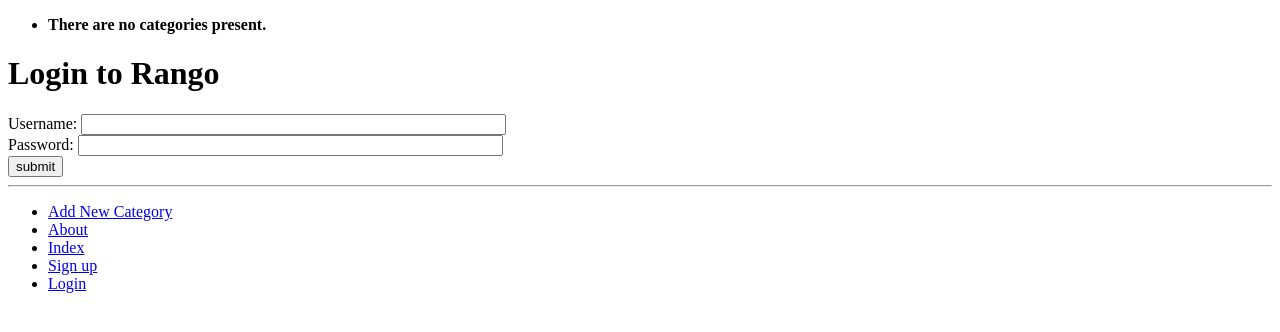
After one commit to vtaskow/RangoApplication, a Django app: page /rango/login/ in a window 1280 px wide. The commit adds this page. Shown: the top 332 px of the page. Run offline with Django 3.2, Linux system fonts and the light colour scheme; data that the repository does not hold is empty.

Commit message:
Added login html, view, updated urls, index html

```diff
--- a/rango/forms.py
+++ b/rango/forms.py
@@ -1,6 +1,7 @@
 from django import forms
 from rango.models import Page, Category, UserProfile
 from django.contrib.auth.models import User
+
 
 class CategoryForm(forms.ModelForm):
     name = forms.CharField(max_length=128, help_text="Please enter the category name.")
--- a/rango/urls.py
+++ b/rango/urls.py
@@ -4,9 +4,10 @@ from rango import views
 app_name = "rango"
 urlpatterns = [
     url(r'^$', views.index, name='index'),
-    url(r'^about/$', views.about, name='about'), # added $ sign to restrict access
+    url(r'^about/$', views.about, name='about'),  # added $ sign to restrict access
     url(r'^category/(?P<category_name_slug>[\w\-]+)/$', views.show_category, name='show_category'),
     url(r'^category/(?P<category_name_slug>[\w\-]+)/add_page/$', views.add_page, name='add_page'),
     url(r'^add_category/$', views.add_category, name='add_category'),
     url(r'^register/$', views.register, name='register'),
+    url(r'^login/$', views.user_login, name='login'),
 ]
--- a/rango/views.py
+++ b/rango/views.py
@@ -1,5 +1,7 @@
 from django.shortcuts import render
-from django.http import HttpResponse
+from django.http import HttpResponse, HttpResponseRedirect
+from django.contrib.auth import authenticate, login
+from django.core.urlresolvers import reverse
 from rango.models import Category, Page
 from rango.forms import CategoryForm, PageForm, UserForm, UserProfileForm
 
@@ -120,3 +122,28 @@ def register(request):
     # render it using the context
     return render(request, 'rango/register.html', {'user_form': user_form,
                                                    'profile_form': profile_form, 'registered': registered})
+
+
+def user_login(request):
+    # if Submit button was clicked
+    if request.method == 'POST':
+        # gather info provided by the user
+        username = request.POST.get('username')
+        password = request.POST.get('password')
+
+        # check if valid credentials, obtain User object or None
+        user = authenticate(username=username, password=password)
+        if user:
+            if user.is_active:
+                # if user is valid and active, redirect to index
+                login(request, user)
+                return HttpResponseRedirect(reverse('index'))
+            else:
+                return HttpResponse("Your Rango account is disabled.")
+        else:
+            # could not authenticate user
+            print("Invalid login details: {0}, {1}".format(username, password))
+            return HttpResponse("Invalid login details supplied.")
+    else:
+        # not a POST request, display login form
+        return render(request, 'rango/login.html', {})
--- a/tango_with_django_project/settings.py
+++ b/tango_with_django_project/settings.py
@@ -99,9 +99,7 @@ AUTH_PASSWORD_VALIDATORS = [
     },
     {
         'NAME': 'django.contrib.auth.password_validation.MinimumLengthValidator',
-        'OPTIONS': {
-            'min_length': 6,
-        },
+        'OPTIONS': {'min_length': 6, }
     },
     {
         'NAME': 'django.contrib.auth.password_validation.CommonPasswordValidator',
--- a/templates/rango/base.html
+++ b/templates/rango/base.html
@@ -31,6 +31,7 @@
                 <li><a href="{% url 'rango:about' %}">About</a></li>
                 <li><a href="{% url 'rango:index' %}">Index</a></li>
                 <li><a href="{% url 'rango:register' %}">Sign up</a></li>
+                <li><a href="{% url 'rango:login' %}">Login</a></li>
             </ul>
         </div>
     </body>
--- /dev/null
+++ b/templates/rango/login.html
@@ -0,0 +1,18 @@
+{% extends 'rango/base.html' %}
+{% load staticfiles %}
+
+{% block title_block %}
+    Login
+{% endblock %}
+
+{% block body_block %}
+    <h1>Login to Rango</h1>
+    <form id="login_form" method="POST" action="{% url 'rango:login' %}">
+        {% csrf_token %}
+        Username: <input type="text" name="username" value="" size="50" />
+        <br />
+        Password: <input type="password" name="password" value="" size="50" />
+        <br />
+        <input type="submit" value="submit" />
+    </form>
+{% endblock %}
--- a/templates/rango/register.html
+++ b/templates/rango/register.html
@@ -12,7 +12,7 @@
         <a href="{% url 'rango:index' %}">Return to the homepage.</a><br />
     {% else %}
         Rango says: <strong>register here!</strong><br />
-        <form id="user_form" method="post" action="{% url 'rango:register' %}" enctype="multipart/form-data">
+        <form id="user_form" method="POST" action="{% url 'rango:register' %}" enctype="multipart/form-data">
             {% csrf_token %}
             <!-- Display each form -->
             {{ user_form.as_p }}
```
Also changed, not shown: templates/rango/index.html (+7 -1 lines).
